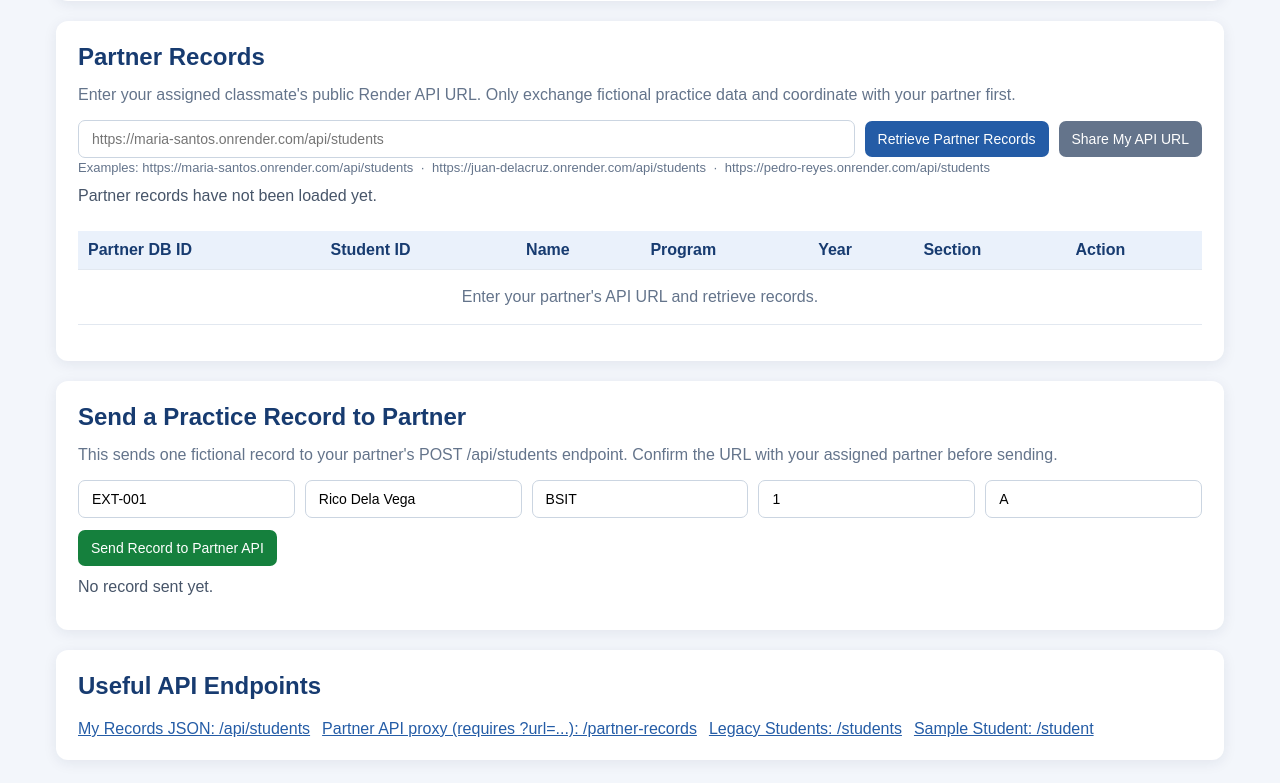
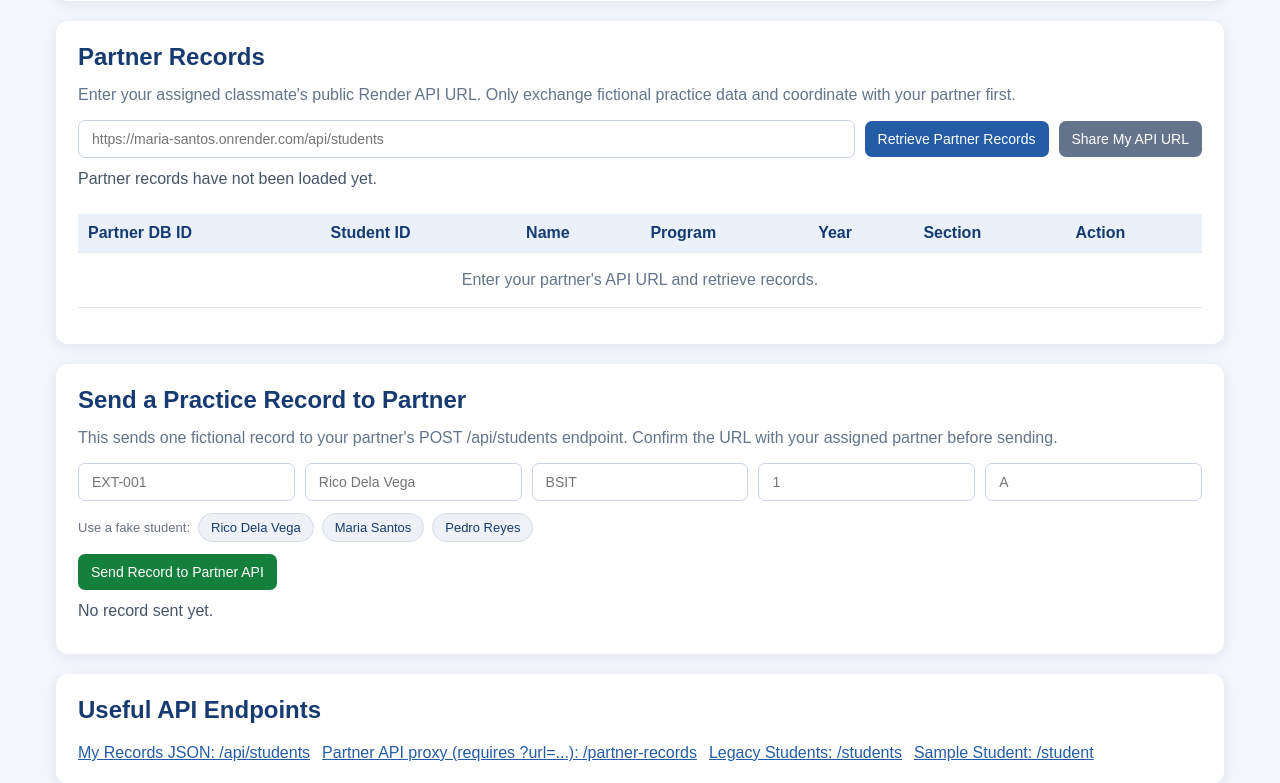
Before and after one commit to mirandamissy-cmd/miranda_act-9, a Flask app: page / in a window 1280 px wide. Shown: the part 927-1710 px from the top of the page. Run offline with Flask 3, Linux system fonts and the light colour scheme; data comes from the database, SQL or seed files in the repository.

Commit message:
Send form: empty fields with placeholders and three fake students to fill in

```diff
--- a/templates/index.html
+++ b/templates/index.html
@@ -30,6 +30,8 @@ td.action-cell{display:flex;gap:6px}
 .local{background:#e0f2fe;color:#075985}.imported{background:#dcfce7;color:#166534}.external{background:#fef3c7;color:#92400e}
 .empty{color:#64748b;text-align:center;padding:18px}
 /* record detail card (View) */.dc { border: 1px solid #e5e7eb; border-radius: 12px; padding: 16px; background: #fff; box-shadow: 0 1px 4px rgba(0,0,0,0.06); }.dc-head { display: flex; align-items: center; gap: 14px; flex-wrap: wrap; }.dc-avatar { width: 52px; height: 52px; border-radius: 50%; background: #245ca6; color: #fff; display: flex; align-items: center; justify-content: center; font-weight: 700; font-size: 18px; flex: none; }.dc-title { flex: 1 1 180px; min-width: 0; }.dc-title strong { display: block; font-size: 18px; overflow-wrap: anywhere; }.dc-title small { color: #6b7280; }.dc-close { background: #e8ecf3; color: #243b64; border: none; border-radius: 8px; padding: 6px 12px; margin: 0; cursor: pointer; font-size: 13px; }.dc-grid { display: grid; grid-template-columns: repeat(auto-fit, minmax(130px, 1fr)); gap: 12px; margin-top: 14px; }.dc-field { background: #f6f8fb; border-radius: 8px; padding: 10px 12px; }.dc-label { display: block; font-size: 11px; text-transform: uppercase; letter-spacing: 0.04em; color: #6b7280; }.dc-value { display: block; font-weight: 600; margin-top: 2px; overflow-wrap: anywhere; }#partnerDetails{margin-top:14px}
+.chips{display:flex;flex-wrap:wrap;align-items:center;gap:8px;margin:12px 0 4px;font-size:13px;color:#6b7280}.chip{background:#eef2f7;color:#173b70;border:1px solid #d5dce8;border-radius:999px;padding:6px 12px;margin:0;cursor:pointer;font-size:13px}.chip:hover{background:#e0e8f4}
+
 .modal-overlay { position: fixed; inset: 0; background: rgba(17,24,39,0.5); display: flex; align-items: center; justify-content: center; padding: 16px; z-index: 1000; }.modal { background: #fff; border-radius: 14px; max-width: 420px; width: 100%; padding: 22px; box-shadow: 0 10px 30px rgba(0,0,0,0.25); }.modal h3 { margin: 0 0 6px; font-size: 18px; color: #1f2937; }.modal p { margin: 0 0 18px; color: #4b5563; font-size: 14px; line-height: 1.5; }.modal-actions { display: flex; justify-content: flex-end; gap: 8px; }.modal-actions button { margin: 0; padding: 9px 16px; border: none; border-radius: 8px; font-size: 14px; cursor: pointer; }.modal-cancel { background: #e8ecf3; color: #243b64; }.modal-ok { background: #315b96; color: #fff; }.modal-ok.danger { background: #c0392b; }.sr { border: 1px solid #bbf7d0; background: #f0fdf4; border-radius: 12px; padding: 16px; margin-top: 12px; }.sr-head { display: flex; gap: 12px; align-items: center; }.sr-icon { width: 36px; height: 36px; border-radius: 50%; background: #16a34a; color: #fff; display: flex; align-items: center; justify-content: center; font-weight: 700; flex: none; }.sr-title strong { display: block; color: #14532d; }.sr-title small { color: #4b5563; }.sr-note { margin: 10px 0 0; color: #166534; font-size: 14px; }.send-grid { display: grid; grid-template-columns: repeat(auto-fit, minmax(150px, 1fr)); gap: 12px; }
 
 .dashboard{display:grid;grid-template-columns:repeat(3,minmax(0,1fr));gap:12px}
@@ -101,7 +103,6 @@ td.empty{display:block;text-align:center}
       <button type="button" id="loadPartnerButton">Retrieve Partner Records</button>
       <button type="button" class="secondary" id="shareButton" onclick="shareMyApi()">Share My API URL</button>
     </div>
-    <p class="sub" style="margin:2px 0 0;font-size:13px;overflow-wrap:anywhere">Examples: https://maria-santos.onrender.com/api/students &nbsp;·&nbsp; https://juan-delacruz.onrender.com/api/students &nbsp;·&nbsp; https://pedro-reyes.onrender.com/api/students</p>
     <p id="partnerStatus" class="status" role="status">Partner records have not been loaded yet.</p>
     <div class="table-wrap"><table>
       <thead><tr><th>Partner DB ID</th><th>Student ID</th><th>Name</th><th>Program</th><th>Year</th><th>Section</th><th>Action</th></tr></thead>
@@ -114,12 +115,19 @@ td.empty{display:block;text-align:center}
     <h2>Send a Practice Record to Partner</h2>
     <p class="sub">This sends one fictional record to your partner's POST /api/students endpoint. Confirm the URL with your assigned partner before sending.</p>
     <div class="form-grid">
-      <input id="send_id" value="EXT-001" placeholder="Practice Student ID">
-      <input id="send_name" value="Rico Dela Vega" placeholder="Fictional Name">
-      <input id="send_program" value="BSIT" placeholder="Program">
-      <input id="send_year" type="number" min="1" max="6" value="1" placeholder="Year">
-      <input id="send_section" value="A" placeholder="Section">
+      <input id="send_id" placeholder="EXT-001">
+      <input id="send_name" placeholder="Rico Dela Vega">
+      <input id="send_program" placeholder="BSIT">
+      <input id="send_year" type="number" min="1" max="6" placeholder="1">
+      <input id="send_section" placeholder="A">
     </div>
+    <div class="chips">
+        <span>Use a fake student:</span>
+        <button type="button" class="chip" onclick="fillSample(0)">Rico Dela Vega</button>
+        <button type="button" class="chip" onclick="fillSample(1)">Maria Santos</button>
+        <button type="button" class="chip" onclick="fillSample(2)">Pedro Reyes</button>
+    </div>
+
     <div class="actions"><button class="green" id="sendButton" type="button">Send Record to Partner API</button></div>
     <p id="sendStatus" class="status" role="status">No record sent yet.</p>
     <div id="sendResult"></div>
@@ -311,6 +319,22 @@ async function importPartnerRecord(s){
     await loadStudents();
   }catch(e){setStatus('partnerStatus','Error: '+e.message);}
 }
+// Three fake students for the send form (placeholders show the first one).
+const SAMPLE_STUDENTS = [
+    {student_id: 'EXT-001', name: 'Rico Dela Vega', program: 'BSIT', year: 1, section: 'A'},
+    {student_id: 'EXT-002', name: 'Maria Santos', program: 'BSCS', year: 2, section: 'B'},
+    {student_id: 'EXT-003', name: 'Pedro Reyes', program: 'BSIT', year: 3, section: 'C'}
+];
+
+function fillSample(index) {
+    const sample = SAMPLE_STUDENTS[index];
+    document.getElementById('send_id').value = sample.student_id;
+    document.getElementById('send_name').value = sample.name;
+    document.getElementById('send_program').value = sample.program;
+    document.getElementById('send_year').value = sample.year;
+    document.getElementById('send_section').value = sample.section;
+}
+
 function confirmDialog(title, text, okLabel, danger) {
     return new Promise(resolve => {
         const el = (tag, cls, content) => {
```
